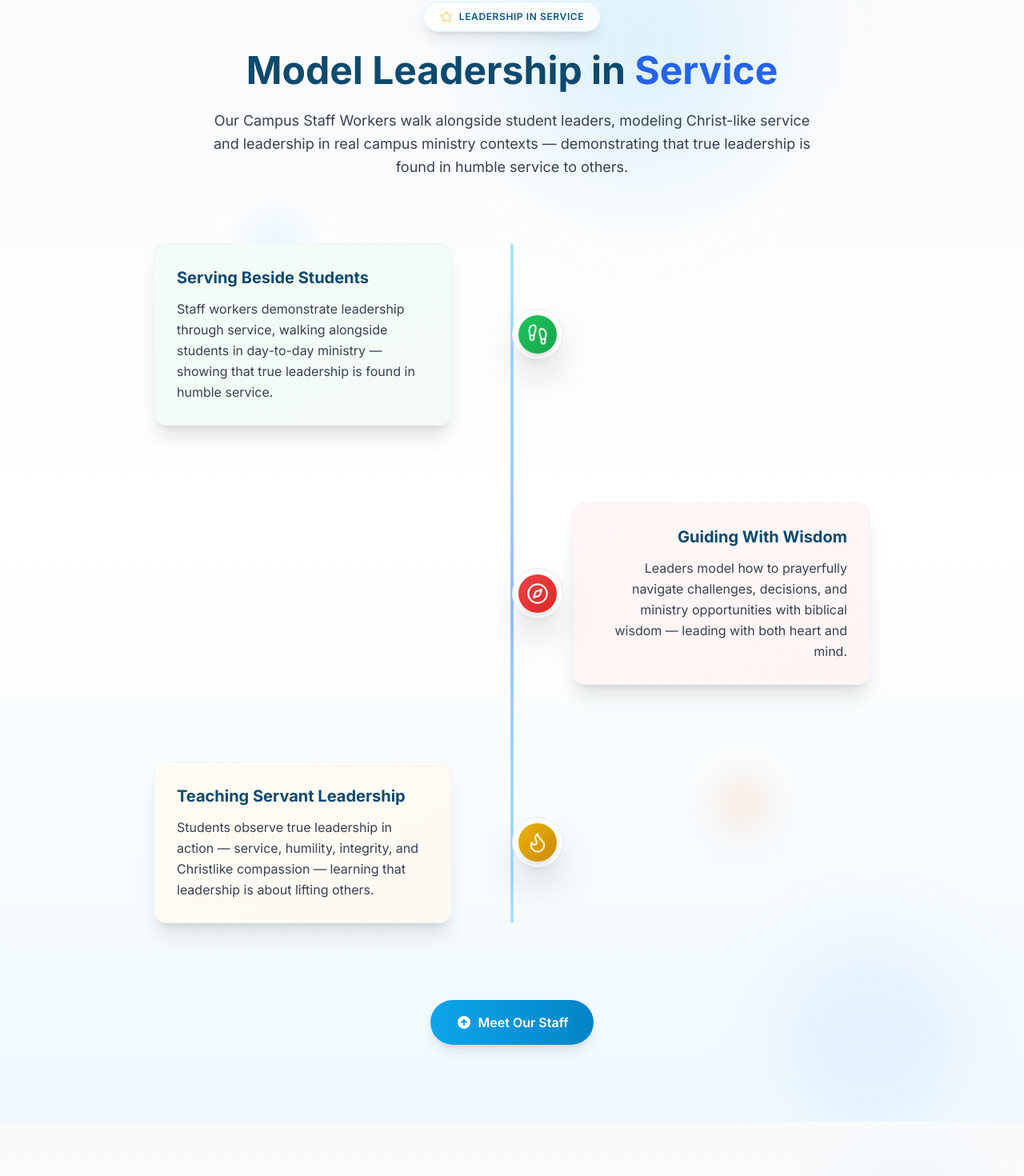
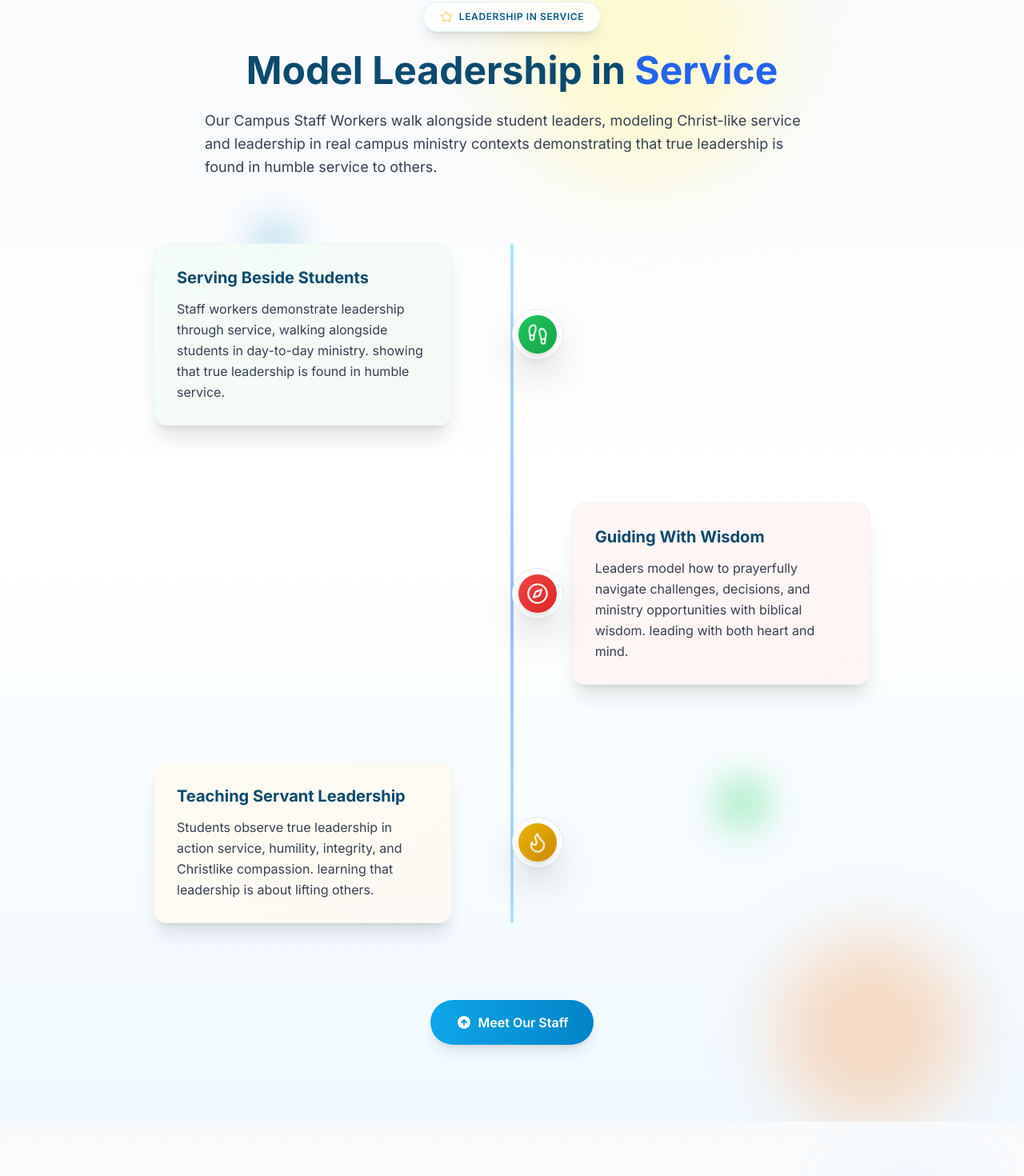
Before and after one commit to natisolomon26/evasue, a Next.js app: page /page/student/leadership in a window 1280 px wide. Shown: the part 3105-4575 px from the top of the page at 80% size. Built offline with nearby package versions, Linux system fonts and the light colour scheme.

Commit message:
floating

```diff
--- /dev/null
+++ b/src/app/page/events/page.tsx
@@ -0,0 +1,61 @@
+import Image from "next/image";
+
+export default function EventsPage() {
+  const events = [
+    {
+      title: "Regional Leadership Summit (RLS)",
+      date: "December 12, 2025",
+      description:
+        "A transformative gathering where student leaders receive vision, teaching, and relational encouragement.",
+      image: "/images/event-rls.jpg",
+    },
+    {
+      title: "National Ministry Summit (NMS)",
+      date: "January 18, 2026",
+      description:
+        "Our nationwide gathering to equip and inspire leaders for greater campus impact.",
+      image: "/images/event-nms.jpg",
+    },
+    {
+      title: "National Leadership Summit (NLS)",
+      date: "March 5, 2026",
+      description:
+        "High-level training for committed student leaders stepping into deeper ministry roles.",
+      image: "/images/event-nls.jpg",
+    },
+  ];
+
+  return (
+    <div className="min-h-screen bg-gradient-to-b from-white to-gray-50 py-16">
+      <div className="max-w-6xl mx-auto px-6">
+        <h1 className="text-4xl font-bold text-center mb-4">Upcoming Events</h1>
+        <p className="text-center text-gray-600 max-w-2xl mx-auto mb-12">
+          Stay updated with our major student ministry and leadership development events.
+        </p>
+
+        <div className="grid md:grid-cols-3 gap-8">
+          {events.map((event, index) => (
+            <div
+              key={index}
+              className="bg-white rounded-2xl shadow-lg overflow-hidden hover:shadow-2xl transition-shadow duration-300"
+            >
+              <div className="relative h-52 w-full">
+                <Image
+                  src={event.image}
+                  alt={event.title}
+                  fill
+                  className="object-cover"
+                />
+              </div>
+              <div className="p-6">
+                <h3 className="text-xl font-semibold mb-2">{event.title}</h3>
+                <p className="text-sm text-gray-500 mb-3">{event.date}</p>
+                <p className="text-gray-600 text-sm">{event.description}</p>
+              </div>
+            </div>
+          ))}
+        </div>
+      </div>
+    </div>
+  );
+}
--- a/src/components/layout/Header.tsx
+++ b/src/components/layout/Header.tsx
@@ -50,7 +50,7 @@ export default function Header() {
        { label: "Media Team", link: "/student/evangelism" },
     ],
   },
-  { label: "Events", link: "/events" },
+  { label: "Events", link: "/page/events" },
   { label: "Contact", link: "/contact" },
   { label: "Login", link: "/contact" },
 ];
--- a/src/components/student/ModelLeadership.tsx
+++ b/src/components/student/ModelLeadership.tsx
@@ -11,30 +11,32 @@ export default function ModelLeadership() {
     offset: ["start center", "end center"],
   });
 
-  // Parallax effect for background elements
   const backgroundY = useTransform(scrollYProgress, [0, 1], ["0%", "10%"]);
 
   const timelineItems = [
     {
       title: "Serving Beside Students",
-      description: "Staff workers demonstrate leadership through service, walking alongside students in day-to-day ministry — showing that true leadership is found in humble service.",
+      description:
+        "Staff workers demonstrate leadership through service, walking alongside students in day-to-day ministry. showing that true leadership is found in humble service.",
       icon: <Footprints className="w-7 h-7 text-white/80" />,
       color: "from-green-500 to-green-600",
-      position: "right" as const
+      position: "right" as const,
     },
     {
       title: "Guiding With Wisdom",
-      description: "Leaders model how to prayerfully navigate challenges, decisions, and ministry opportunities with biblical wisdom — leading with both heart and mind.",
+      description:
+        "Leaders model how to prayerfully navigate challenges, decisions, and ministry opportunities with biblical wisdom. leading with both heart and mind.",
       icon: <Compass className="w-7 h-7 text-white/90" />,
       color: "from-red-500 to-red-600",
-      position: "left" as const
+      position: "left" as const,
     },
     {
       title: "Teaching Servant Leadership",
-      description: "Students observe true leadership in action — service, humility, integrity, and Christlike compassion — learning that leadership is about lifting others.",
+      description:
+        "Students observe true leadership in action service, humility, integrity, and Christlike compassion. learning that leadership is about lifting others.",
       icon: <Flame className="w-7 h-7 text-white/80" />,
       color: "from-yellow-500 to-yellow-600",
-      position: "right" as const
+      position: "right" as const,
     },
   ];
 
@@ -49,62 +51,45 @@ export default function ModelLeadership() {
         style={{ y: backgroundY }}
       >
         <motion.div
-          className="absolute top-0 left-1/2 -translate-x-1/2 w-80 h-80 bg-sky-300/20 rounded-full blur-3xl"
-          animate={{
-            y: [-10, 10, -10],
-            scale: [1, 1.05, 1]
-          }}
-          transition={{
-            duration: 6,
-            repeat: Infinity,
-            ease: "easeInOut"
-          }}
+          className="absolute top-0 left-1/2 -translate-x-1/2 w-80 h-80 bg-yellow-100/80 rounded-full blur-3xl"
+          animate={{ y: [-10, 10, -10], scale: [1, 1.05, 1] }}
+          transition={{ duration: 6, repeat: Infinity, ease: "easeInOut" }}
         />
         <motion.div
-          className="absolute bottom-0 right-20 w-56 h-56 bg-blue-300/15 rounded-full blur-2xl"
-          animate={{
-            y: [15, -15, 15],
-            scale: [1, 1.1, 1]
-          }}
+          className="absolute bottom-0 right-20 w-56 h-56 bg-orange-400/30 rounded-full blur-2xl"
+          animate={{ y: [15, -15, 15], scale: [1, 1.1, 1] }}
           transition={{
             duration: 8,
             repeat: Infinity,
             ease: "easeInOut",
-            delay: 1
+            delay: 1,
           }}
         />
       </motion.div>
 
-      {/* Decorative floating elements */}
+      {/* Extra floating elements */}
       <motion.div
-        className="absolute top-1/4 left-1/4 w-12 h-12 bg-sky-400/20 rounded-full blur-xl"
-        animate={{
-          y: [-15, 15, -15],
-          scale: [1, 1.1, 1]
-        }}
+        className="absolute top-1/4 left-1/4 w-12 h-12 bg-sky-600/40 rounded-full blur-xl"
+        animate={{ y: [-15, 15, -15], scale: [1, 1.1, 1] }}
         transition={{
           duration: 5,
           repeat: Infinity,
           ease: "easeInOut",
-          delay: 0.5
+          delay: 0.5,
         }}
       />
       <motion.div
-        className="absolute bottom-1/4 right-1/4 w-16 h-16 bg-orange-400/20 rounded-full blur-xl"
-        animate={{
-          y: [10, -10, 10],
-          scale: [1, 1.05, 1]
-        }}
+        className="absolute bottom-1/4 right-1/4 w-16 h-16 bg-green-400/50 rounded-full blur-xl"
+        animate={{ y: [10, -10, 10], scale: [1, 1.05, 1] }}
         transition={{
           duration: 6,
           repeat: Infinity,
           ease: "easeInOut",
-          delay: 1.5
+          delay: 1.5,
         }}
       />
 
       <div className="relative max-w-6xl mx-auto px-6">
-
         {/* Section Header */}
         <motion.div
           initial={{ opacity: 0, y: 30 }}
@@ -129,65 +114,77 @@ export default function ModelLeadership() {
             initial={{ opacity: 0, y: 20 }}
             whileInView={{ opacity: 1, y: 0 }}
             transition={{ duration: 0.7, delay: 0.2 }}
-            viewport={{ once: true }}
             className="text-3xl md:text-5xl font-bold text-sky-900 mt-6 leading-tight"
           >
-            Model Leadership in <span className="text-blue-600">Service</span>
+            Model Leadership in{" "}
+            <span className="text-blue-600">Service</span>
           </motion.h2>
 
           <motion.p
             initial={{ opacity: 0, y: 20 }}
             whileInView={{ opacity: 1, y: 0 }}
             transition={{ duration: 0.7, delay: 0.3 }}
-            viewport={{ once: true }}
-            className="text-gray-700 max-w-3xl mx-auto mt-6 text-lg leading-relaxed"
+            className="text-gray-700 max-w-3xl mx-auto mt-6 text-lg leading-relaxed text-left"
           >
-            Our Campus Staff Workers walk alongside student leaders, modeling Christ-like service and leadership in real campus ministry contexts — demonstrating that true leadership is found in humble service to others.
+            Our Campus Staff Workers walk alongside student leaders,
+            modeling Christ-like service and leadership in real campus
+            ministry contexts demonstrating that true leadership is found
+            in humble service to others.
           </motion.p>
         </motion.div>
 
-        {/* Vertical Timeline Section */}
+        {/* Vertical Timeline */}
         <div className="relative max-w-4xl mx-auto">
           {/* Vertical Line */}
-          <div className="absolute left-1/2 -translate-x-1/2 top-0 bottom-0 w-1 bg-gradient-to-b from-sky-400/40 via-blue-500/50 to-sky-400/40 rounded-full shadow-lg" />
+          <div className="hidden md:block absolute left-1/2 -translate-x-1/2 top-0 bottom-0 w-1 bg-gradient-to-b from-sky-400/40 via-blue-500/50 to-sky-400/40 rounded-full shadow-lg" />
 
-          {/* Timeline Items */}
+          {/* Items */}
           {timelineItems.map((item, index) => (
             <motion.div
               key={index}
-              initial={{ opacity: 0, x: item.position === 'right' ? 50 : -50 }}
+              initial={{
+                opacity: 0,
+                x: item.position === "right" ? 50 : -50,
+              }}
               whileInView={{ opacity: 1, x: 0 }}
               transition={{ duration: 0.8, delay: index * 0.2 + 0.4 }}
               viewport={{ once: true }}
-              className={`relative mb-24 flex items-center gap-8 ${item.position === 'right' ? 'flex-row' : 'flex-row-reverse'}`}
+              className={`relative mb-24 flex flex-col md:flex-row ${
+                item.position === "right"
+                  ? "md:flex-row"
+                  : "md:flex-row-reverse"
+              } items-center gap-8`}
             >
-              {/* Content Card */}
-              <div className={`w-5/12 ${item.position === 'right' ? 'text-left' : 'text-right'}`}>
+              {/* Card */}
+              <div className="w-full md:w-5/12 text-center md:text-left">
                 <motion.div
                   whileHover={{ scale: 1.02 }}
                   transition={{ type: "spring", stiffness: 300 }}
                   className="bg-white/90 backdrop-blur-sm shadow-xl rounded-2xl p-7 border border-slate-200/50 hover:shadow-2xl transition-all duration-300 relative overflow-hidden"
                 >
-                  {/* Gradient overlay */}
-                  <div className={`absolute inset-0 bg-gradient-to-br ${item.color} opacity-5 -z-10`}></div>
+                  <div
+                    className={`absolute inset-0 bg-gradient-to-br ${item.color} opacity-5 -z-10`}
+                  ></div>
 
                   <h4 className="text-xl font-bold text-sky-900 mb-3">
                     {item.title}
                   </h4>
-                  <p className="text-gray-700 leading-relaxed">
+                  <p className="text-gray-700 leading-relaxed text-left">
                     {item.description}
                   </p>
                 </motion.div>
               </div>
 
-              {/* Icon at center line */}
+              {/* Center Icon */}
               <motion.div
                 initial={{ scale: 0 }}
                 whileInView={{ scale: 1 }}
                 transition={{ duration: 0.5, delay: index * 0.2 + 0.6 }}
-                className="absolute left-1/2 -translate-x-1/2 w-16 h-16 bg-white shadow-2xl border border-slate-200 rounded-full flex items-center justify-center z-10 group"
+                className="md:absolute md:left-1/2 md:-translate-x-1/2 w-16 h-16 bg-white shadow-2xl border border-slate-200 rounded-full flex items-center justify-center z-10"
               >
-                <div className={`w-12 h-12 rounded-full bg-gradient-to-br ${item.color} flex items-center justify-center text-white shadow-lg group-hover:scale-110 transition-transform duration-300`}>
+                <div
+                  className={`w-12 h-12 rounded-full bg-gradient-to-br ${item.color} flex items-center justify-center text-white shadow-lg`}
+                >
                   {item.icon}
                 </div>
               </motion.div>
@@ -195,12 +192,11 @@ export default function ModelLeadership() {
           ))}
         </div>
 
-        {/* Bottom CTA */}
+        {/* CTA */}
         <motion.div
           initial={{ opacity: 0, y: 30 }}
           whileInView={{ opacity: 1, y: 0 }}
           transition={{ duration: 0.8, delay: 1.2 }}
-          viewport={{ once: true }}
           className="text-center mt-16"
         >
           <motion.button
@@ -209,11 +205,21 @@ export default function ModelLeadership() {
             className="group relative inline-flex items-center gap-3 px-8 py-4 bg-gradient-to-r from-sky-500 to-sky-600 text-white font-semibold rounded-full shadow-lg hover:shadow-2xl transition-all duration-300 overflow-hidden"
           >
             <span className="relative z-10 flex items-center gap-2">
-              <svg xmlns="http://www.w3.org/2000/svg" className="h-5 w-5" viewBox="0 0 20 20" fill="currentColor">
-                <path fillRule="evenodd" d="M10 18a8 8 0 100-16 8 8 0 000 16zm3.707-8.707l-3-3a1 1 0 00-1.414 0l-3 3a1 1 0 001.414 1.414L9 9.414V13a1 1 0 102 0V9.414l1.293 1.293a1 1 0 001.414-1.414z" clipRule="evenodd" />
+              <svg
+                xmlns="http://www.w3.org/2000/svg"
+                className="h-5 w-5"
+                viewBox="0 0 20 20"
+                fill="currentColor"
+              >
+                <path
+                  fillRule="evenodd"
+                  d="M10 18a8 8 0 100-16 8 8 0 000 16zm3.707-8.707l-3-3a1 1 0 00-1.414 0l-3 3a1 1 0 001.414 1.414L9 9.414V13a1 1 0 102 0V9.414l1.293 1.293a1 1 0 001.414-1.414z"
+                  clipRule="evenodd"
+                />
               </svg>
               Meet Our Staff
             </span>
+
             <span className="absolute inset-0 bg-gradient-to-r from-sky-600 to-sky-700 opacity-0 group-hover:opacity-100 transition-opacity duration-300"></span>
           </motion.button>
         </motion.div>
```
